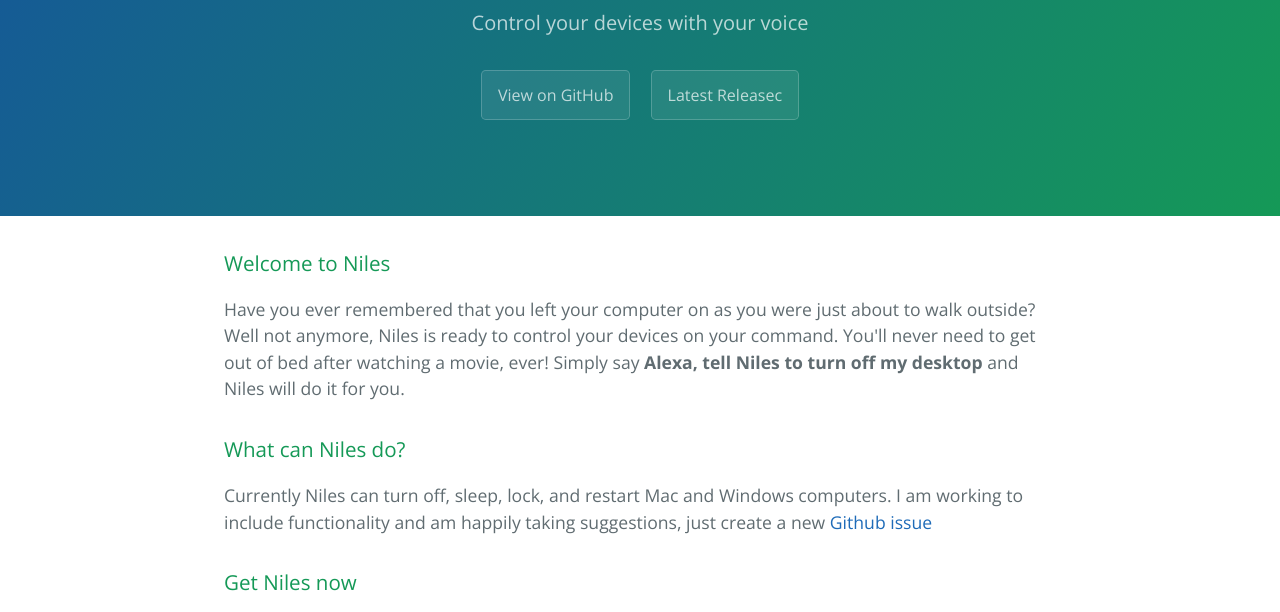
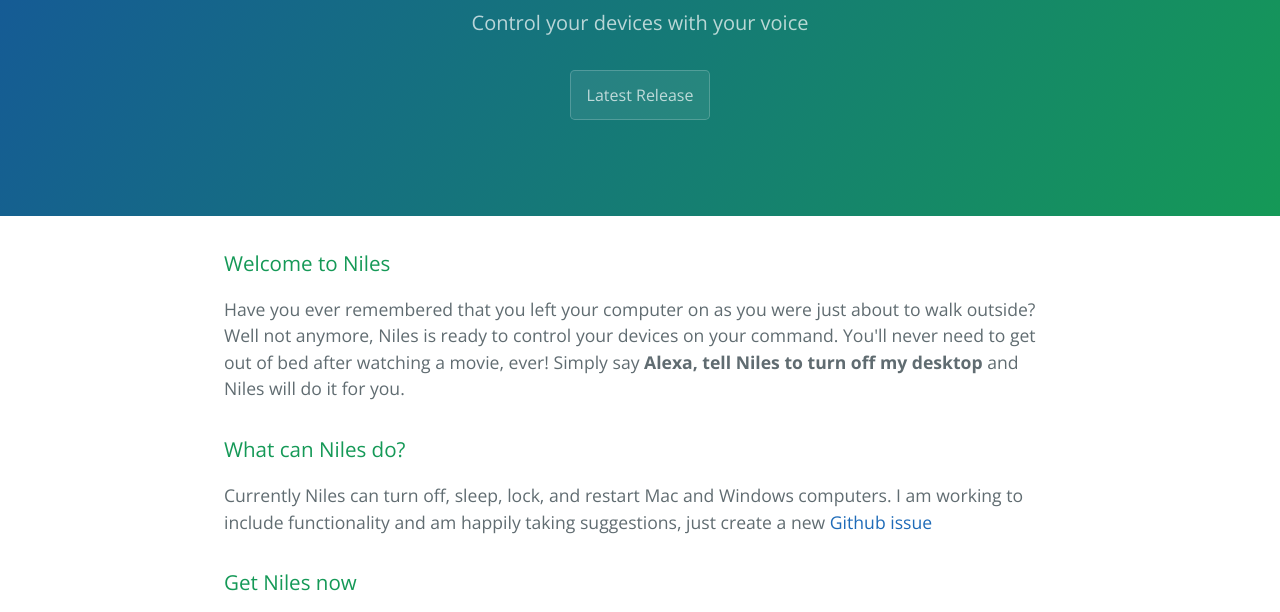
Before and after one commit to Simple-Complexity/My-Robot, a plain HTML site: page index.html in a window 1280 px wide. Shown: the part 167-779 px from the top of the page. Drawn offline with nearby package versions, Linux system fonts and the light colour scheme.

Commit message:
Update index.html

```diff
--- a/index.html
+++ b/index.html
@@ -13,8 +13,7 @@
     <section class="page-header">
       <h1 class="project-name">Niles</h1>
       <h2 class="project-tagline">Control your devices with your voice</h2>
-      <a href="https://github.com/Simple-Complexity/Niles" class="btn">View on GitHub</a>
-      <a href="https://github.com/Simple-Complexity/Niles/releases/latest" class="btn">Latest Releasec</a>
+      <a href="https://github.com/Simple-Complexity/Niles/releases/latest" class="btn">Latest Release</a>
     </section>
 
     <section class="main-content">
```
